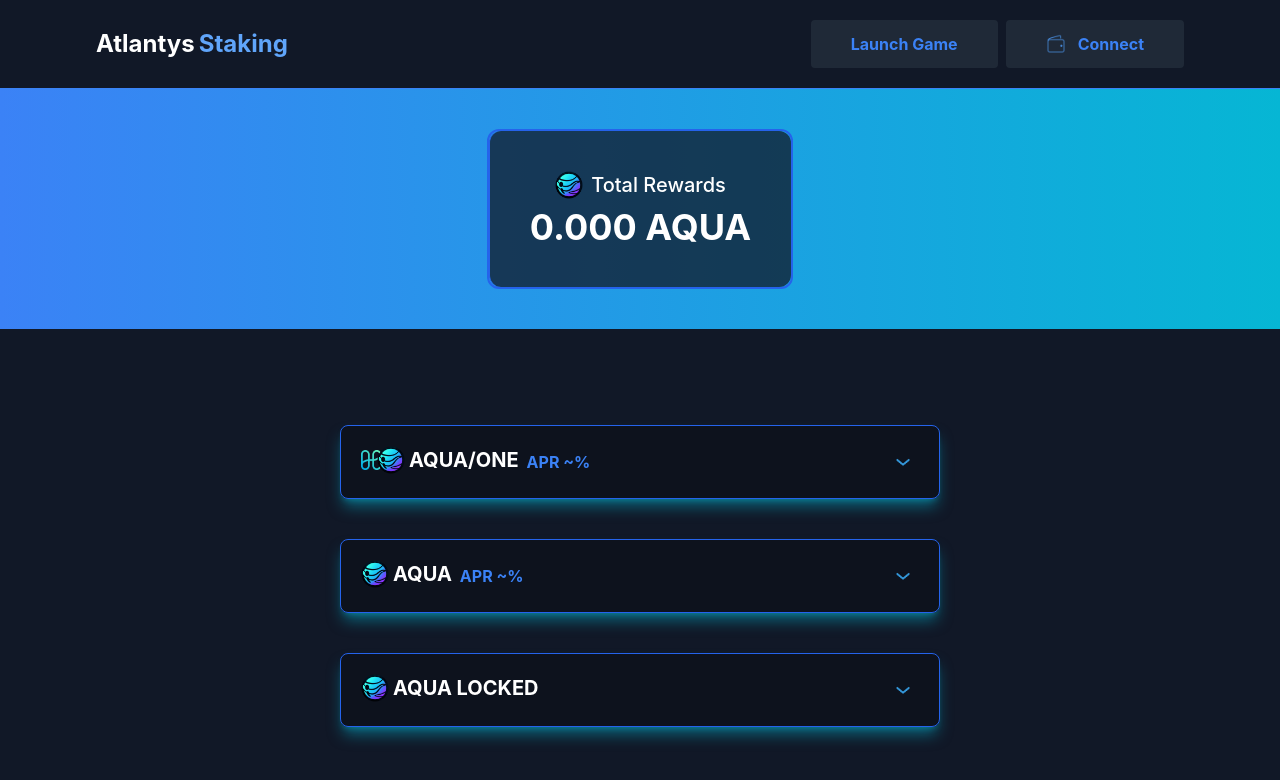
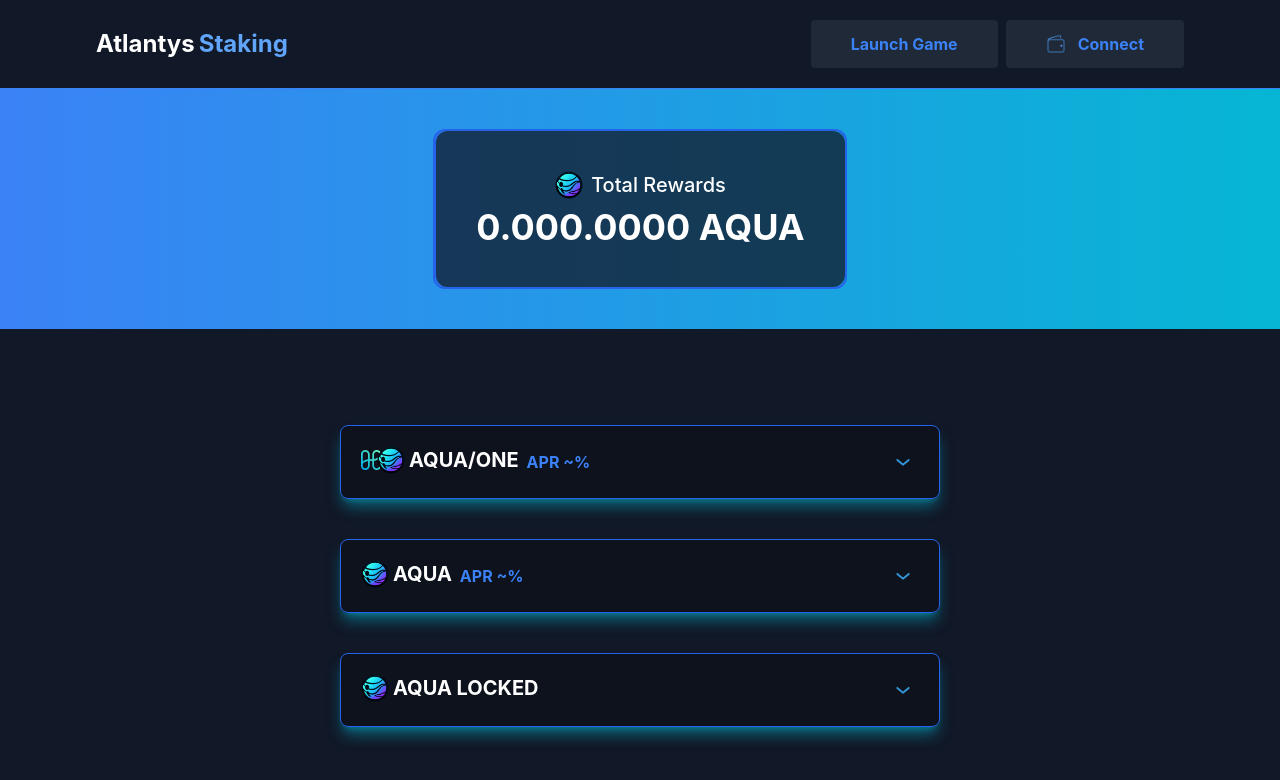
Before and after one commit to Atlantys-Oceans-of-Harmony/Staking-Frontend, a React (Create React App) app: page / in a window 1280 px wide. Shown: the top 780 px of the page. Built offline with nearby package versions, Linux system fonts and the light colour scheme.

Commit message:
Fixed decimal places

```diff
--- a/src/Components/Info.js
+++ b/src/Components/Info.js
@@ -66,7 +66,7 @@ export default function Info() {
             <div className="text-white text-center text-left mt-2 font-bold text-4xl">
               {(!isNaN(reward) ? reward : 0) +
                 (!isNaN(rewardsRarity) ? rewardsRarity : 0) +
-                _sum}{" "}
+                _sum.toFixed(4)}{" "}
               AQUA
             </div>
 
--- a/src/Components/LockedStakingCard.js
+++ b/src/Components/LockedStakingCard.js
@@ -305,12 +305,11 @@ const LockedStakingCard = () => {
 
   const handleForcedWithdraw = async () => {
     await withdrawLockedForced(forcedUnstake);
-    fetchStuff().then(() => {
-      setStakedItems(tokensStakedLocked);
-      setRewardItems(rewardsLocked);
-      setForcedUnstakeModalOpen(false);
-      intialiseSelectedStakes(tokensStakedLocked.length);
-    });
+    await fetchStuff();
+    setStakedItems(tokensStakedLocked);
+    setRewardItems(rewardsLocked);
+    setForcedUnstakeModalOpen(false);
+    intialiseSelectedStakes(tokensStakedLocked.length);
   };
 
   return (
```
